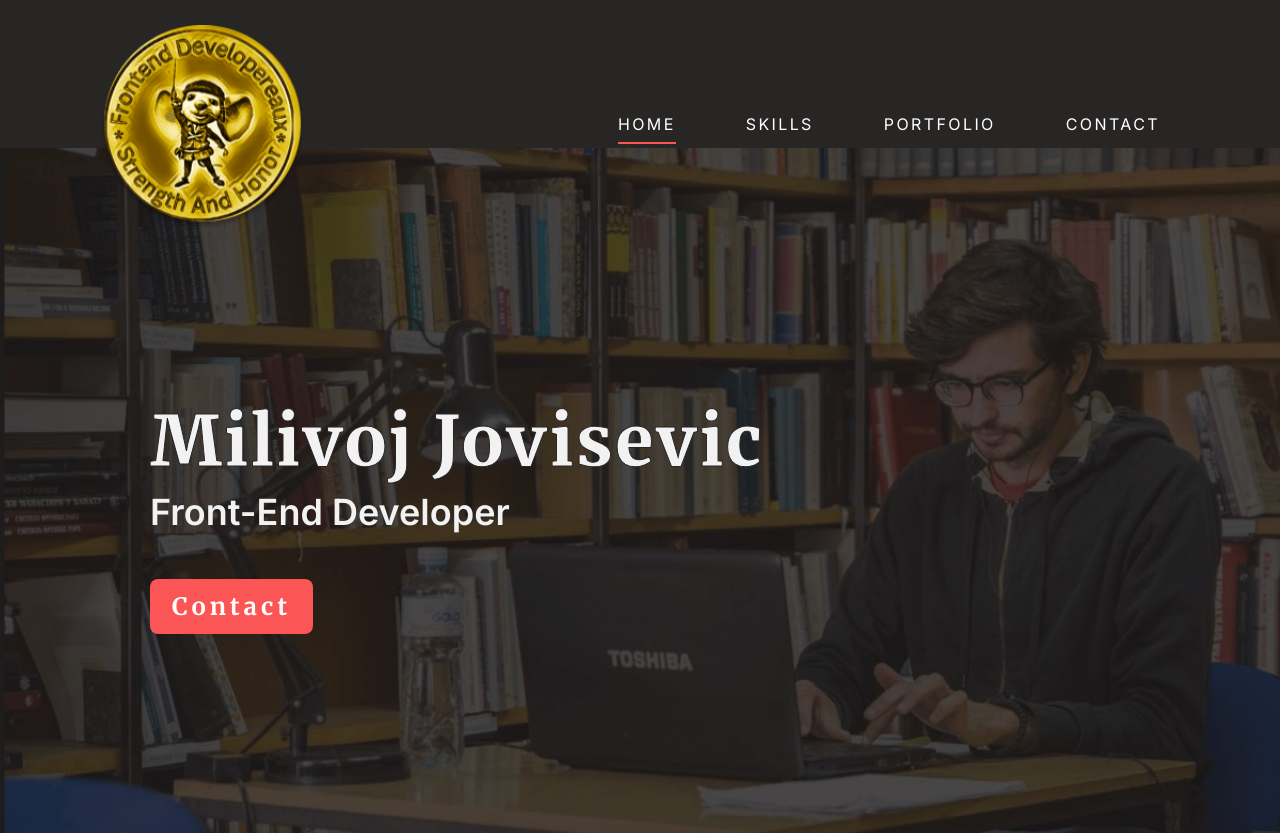
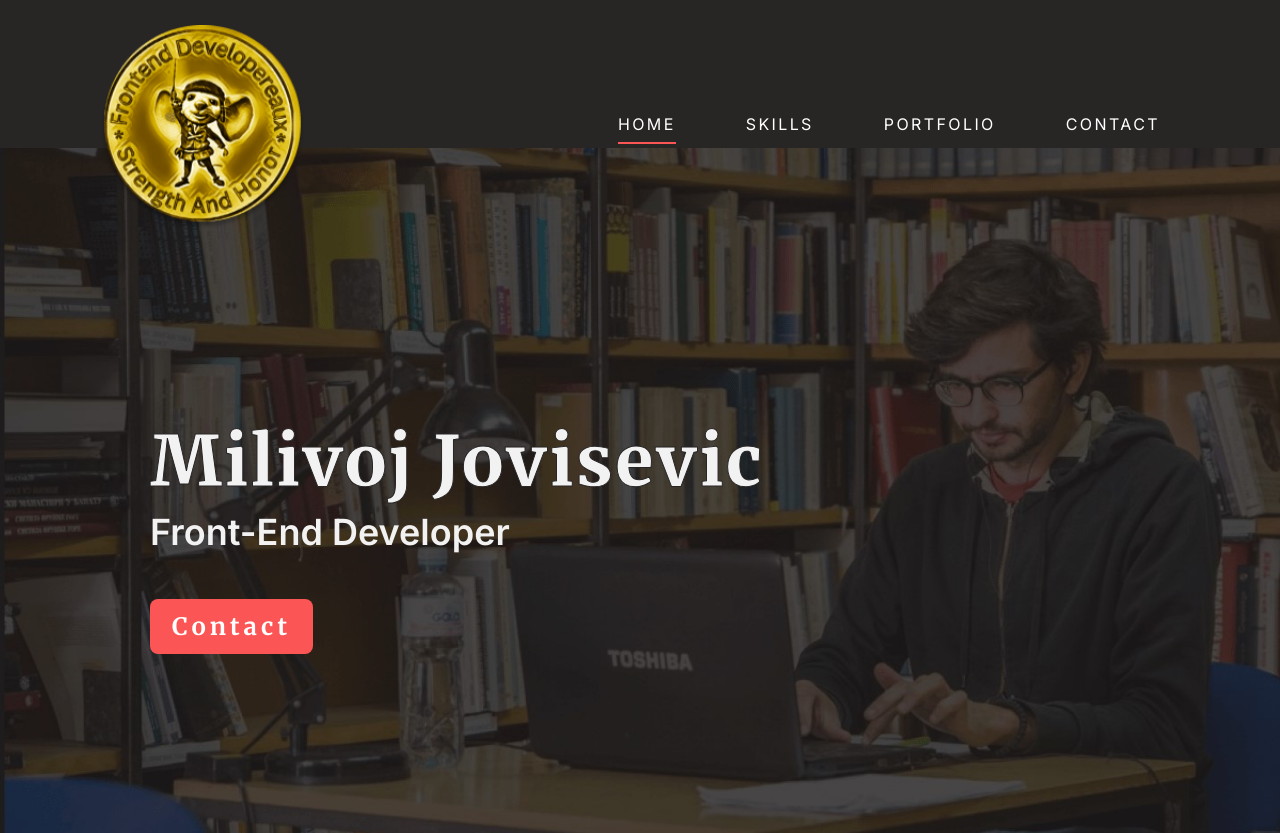
Before and after one commit to Sonny3fingers/portfolio, a React (Create React App) app: page / in a window 1280 px wide. Built offline with nearby package versions, Linux system fonts and the light colour scheme.

Commit message:
Changed hero padding

```diff
--- a/src/components/layout/Hero.module.css
+++ b/src/components/layout/Hero.module.css
@@ -14,7 +14,7 @@
   display: flex;
   flex-direction: column;
   align-items: center;
-  padding-bottom: 90px;
+  padding-bottom: 50px;
   padding-right: 0px;
   color: var(--light-gray);
 }
```
